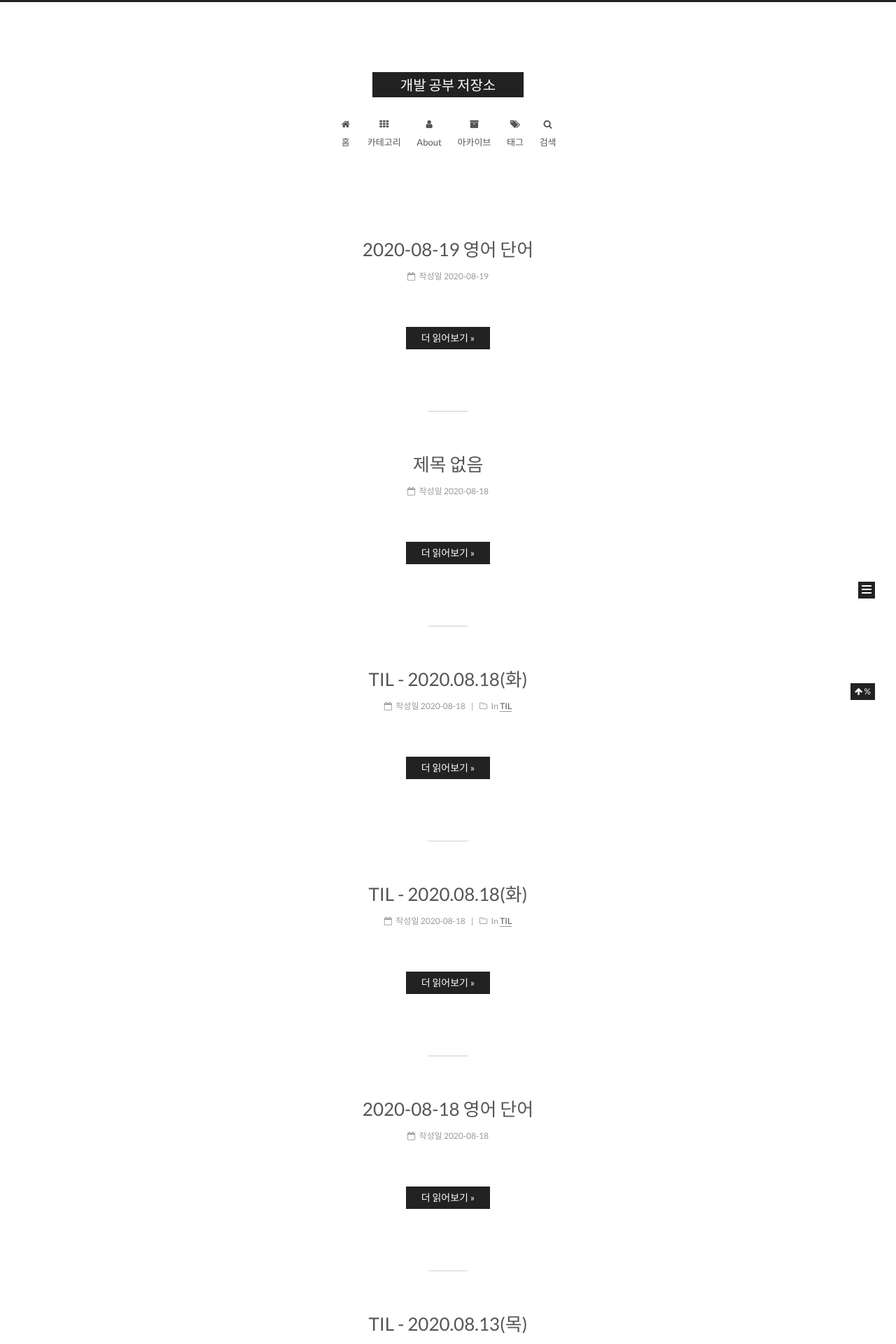
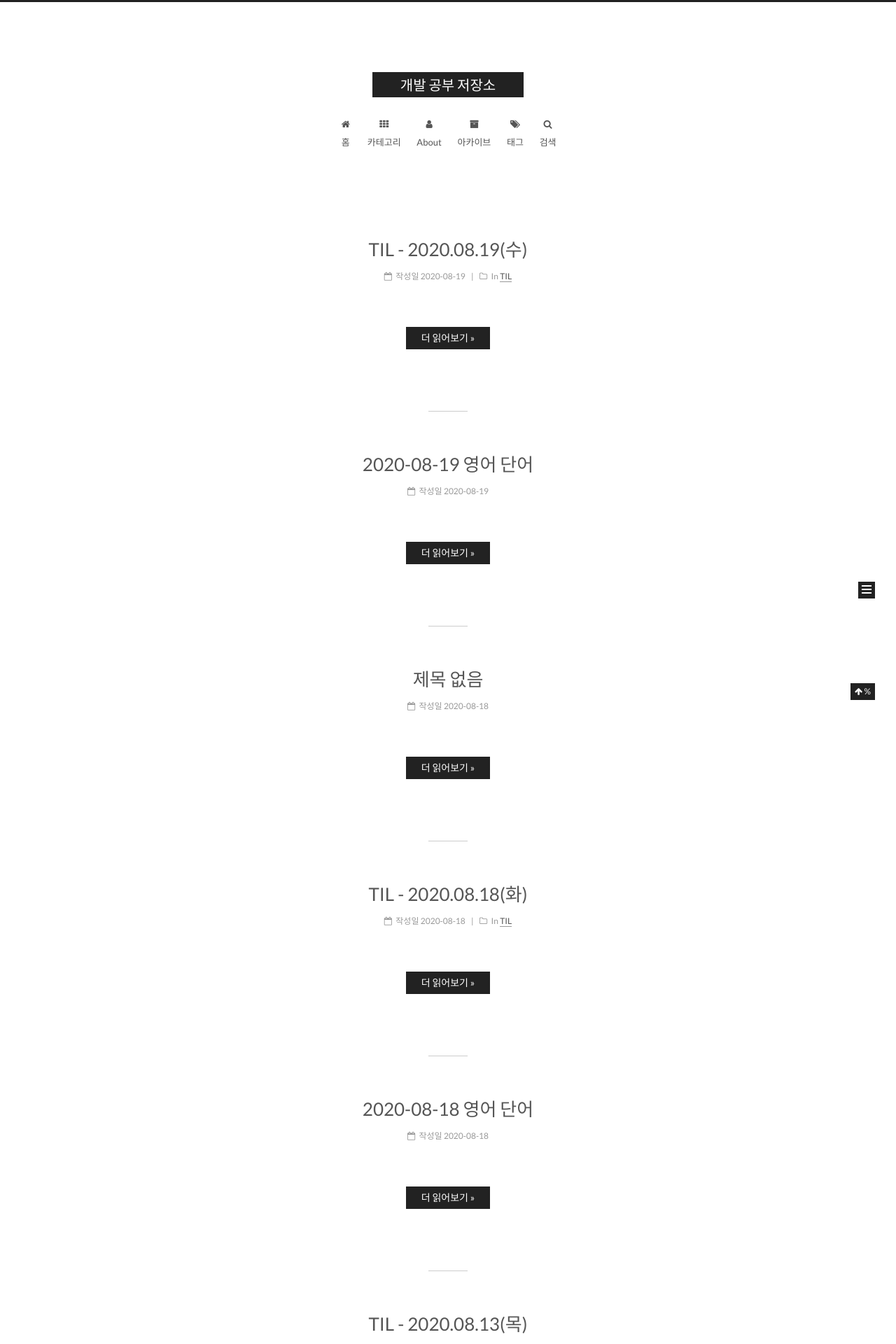
Before and after one commit to doozi316/doozi316.github.io, a Jekyll site: the page built from index.html, in a window 1280 px wide. Shown: the top 1920 px of the page at 70% size. Built offline with Jekyll 4.4.1, drawn with Linux system fonts in a browser that asks for light colours; the list of posts is cut into pages by our own code.

Commit message:
til 16 수정

```diff
--- a/_posts/2020-08-19-TIL16.md
+++ b/_posts/2020-08-19-TIL16.md
@@ -1,12 +1,12 @@
 ---
 layout: post
-title: TIL - 2020.08.18(화)
+title: TIL - 2020.08.19(수)
 categories: [TIL]
 excerpt: ' '
 comments: true
 share: true
 tags: [TIL]
-date: 2020-08-18
+date: 2020-08-19
 ---
 # Today I Learned
 
```
